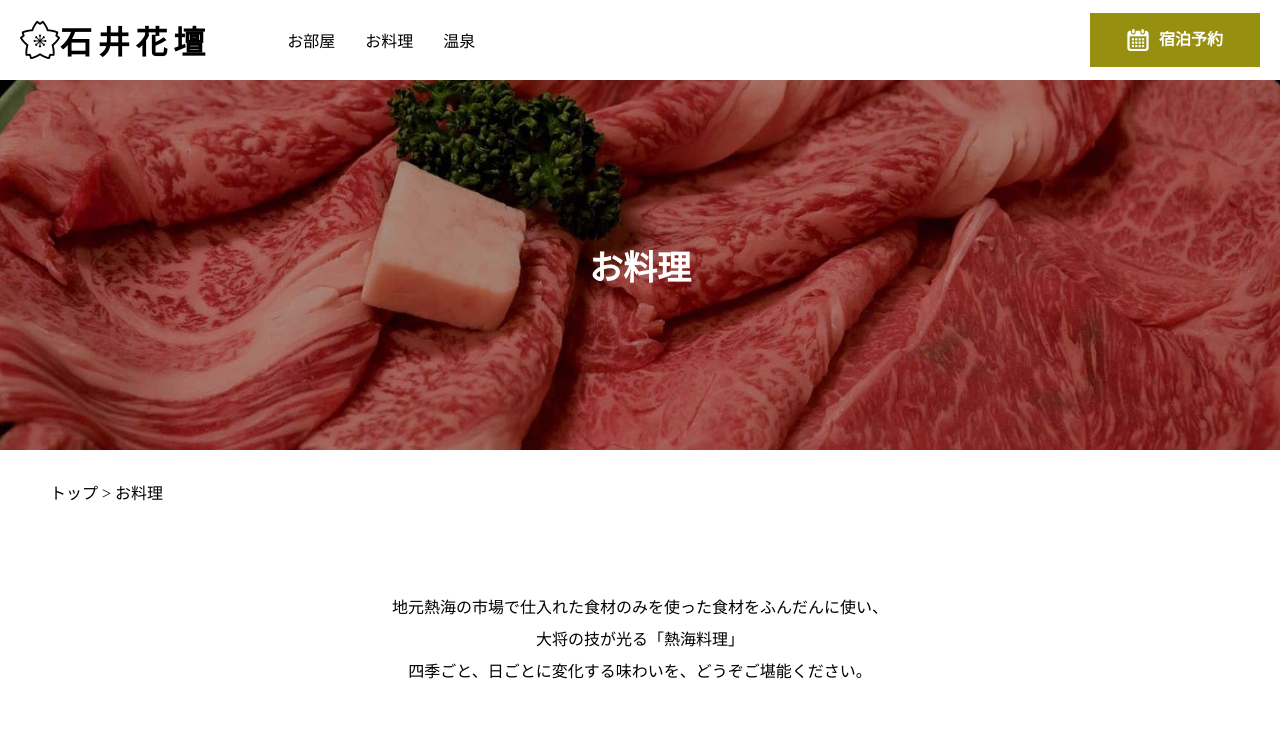
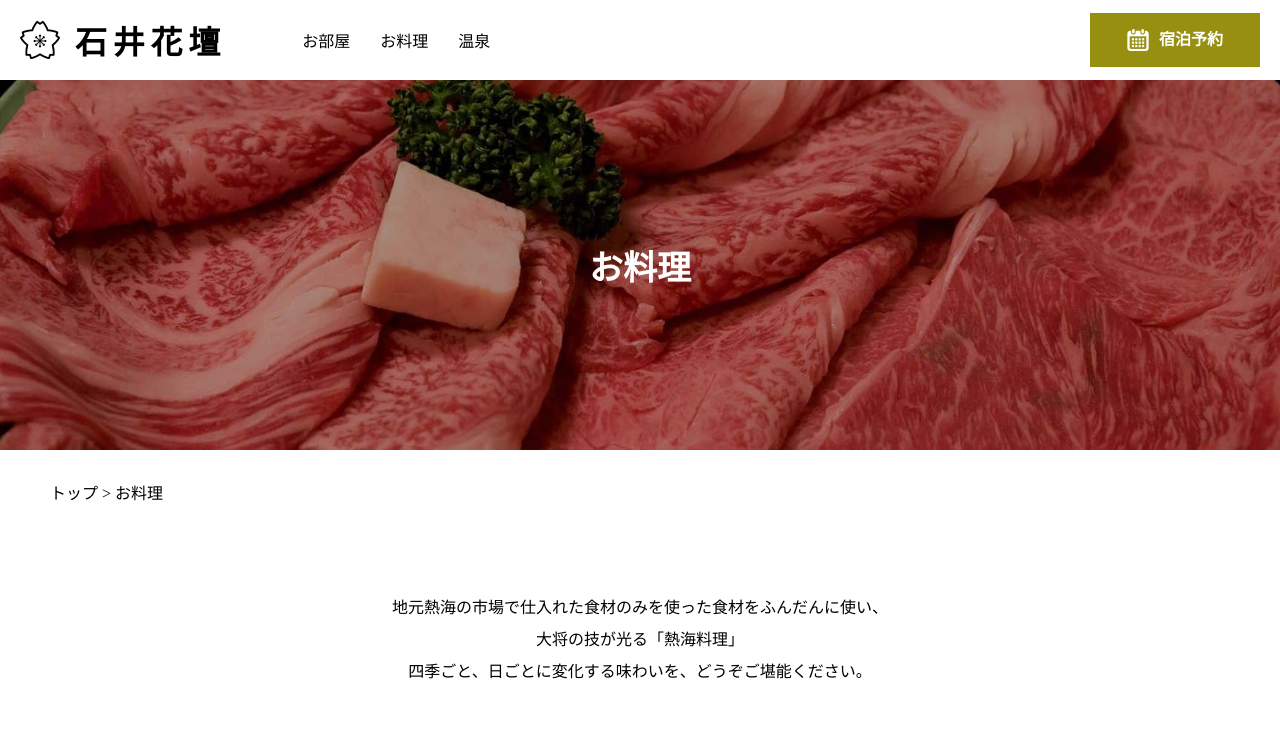
Before and after one commit to rea1i2e/2021-07ishiikadan, a plain HTML site: page menu.html in a window 1280 px wide. Shown: the top 755 px of the page. Drawn offline with nearby package versions, Linux system fonts and the light colour scheme; some packages are replaced by stand-ins of ours.

Commit message:
fix header of lower pages

```diff
--- a/menu.html
+++ b/menu.html
@@ -81,7 +81,7 @@
           <div class="site-logo">
             <a class="title" href="index.html">
               <img src="img/logo02.png" alt="石井花壇のロゴ画像" width="40" height="40">
-              <p>石井花壇</p>
+              <span>石井花壇</span>
             </a>
           </div>
           <nav>
```
Also changed, not shown: oheya.html (+1 -1 lines), onsen.html (+1 -1 lines).
